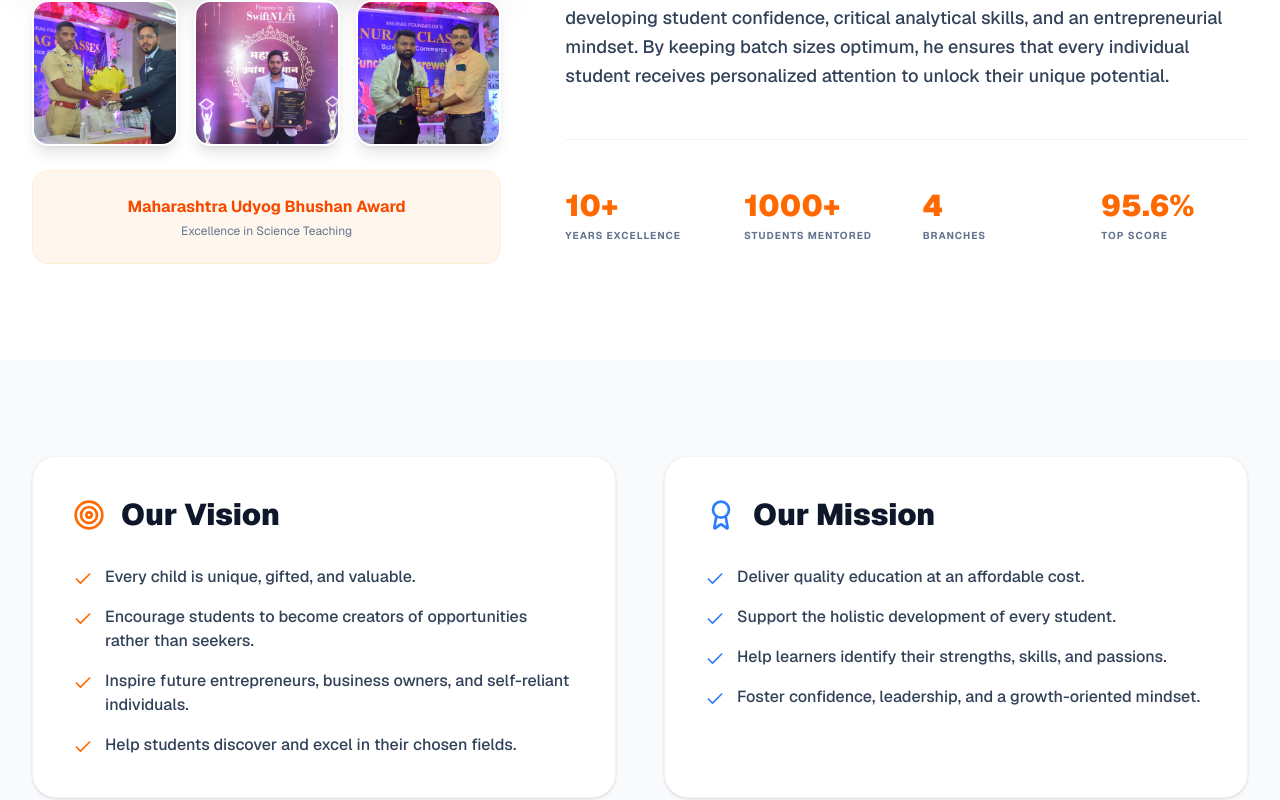
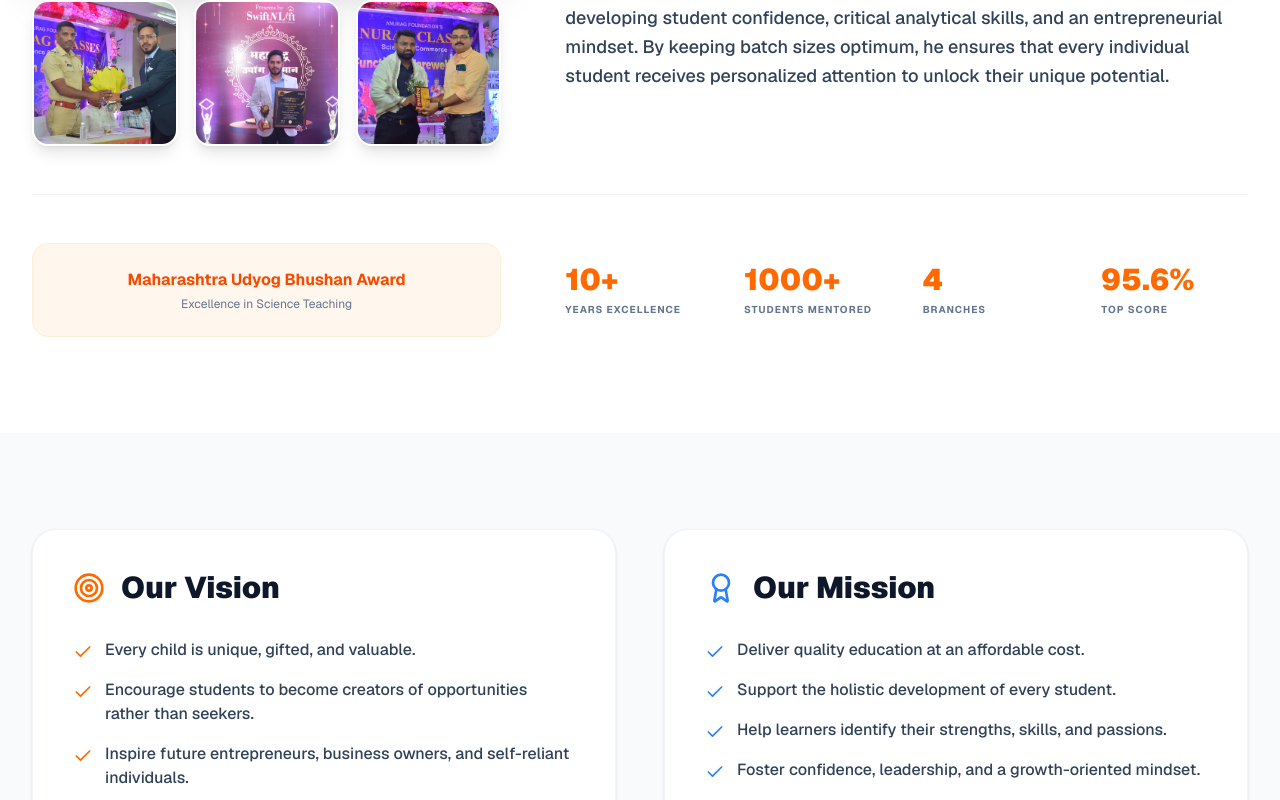
Before and after one commit to anirudhakolay/classes, a Next.js app in the folder anurag-classes-web/: page /about in a window 1280 px wide. Shown: the part 1207-2007 px from the top of the page. Built offline with nearby package versions, Linux system fonts and the light colour scheme.

Commit message:
Align award card and stats row horizontally in about page

```diff
--- a/anurag-classes-web/src/app/about/page.tsx
+++ b/anurag-classes-web/src/app/about/page.tsx
@@ -54,10 +54,6 @@ export default function AboutPage() {
                   <Image src="/achievements/achievement1.jpg" alt="Award Presentation" fill className="object-cover" />
                 </div>
               </div>
-              <div className="bg-orange-50 dark:bg-orange-500/5 p-6 rounded-2xl border border-orange-100 dark:border-orange-500/20 text-center">
-                <p className="text-orange-600 dark:text-orange-400 font-bold">Maharashtra Udyog Bhushan Award</p>
-                <p className="text-slate-500 text-xs mt-1">Excellence in Science Teaching</p>
-              </div>
             </motion.div>
 
             <motion.div {...fadeIn} className="lg:col-span-7">
@@ -77,17 +73,32 @@ export default function AboutPage() {
                   Beyond curriculum teaching, his educational vision is holistic. He focuses on developing student confidence, critical analytical skills, and an entrepreneurial mindset. By keeping batch sizes optimum, he ensures that every individual student receives personalized attention to unlock their unique potential.
                 </p>
               </div>
+            </motion.div>
+          </div>
 
-              <div className="grid grid-cols-2 md:grid-cols-4 gap-8 mt-12 pt-12 border-t border-slate-100 dark:border-slate-800">
+          {/* Aligned Award Info & Stats Row */}
+          <motion.div
+            {...fadeIn}
+            className="grid lg:grid-cols-12 gap-16 mt-12 pt-12 border-t border-slate-100 dark:border-slate-800 items-center"
+          >
+            {/* Award Card (spans 5 cols on desktop to align with left column) */}
+            <div className="lg:col-span-5">
+              <div className="bg-orange-50 dark:bg-orange-500/5 p-6 rounded-2xl border border-orange-100 dark:border-orange-500/20 text-center">
+                <p className="text-orange-600 dark:text-orange-400 font-bold">Maharashtra Udyog Bhushan Award</p>
+                <p className="text-slate-500 text-xs mt-1">Excellence in Science Teaching</p>
+              </div>
+            </div>
+
+            {/* Stats (spans 7 cols on desktop to align with right column) */}
+            <div className="lg:col-span-7 grid grid-cols-2 md:grid-cols-4 gap-8">
               {[{ n: "10+", l: "Years Excellence" }, { n: "1000+", l: "Students Mentored" }, { n: "4", l: "Branches" }, { n: "95.6%", l: "Top Score" }].map((s, i) => (
-                  <div key={i}>
+                <div key={i} className="text-center md:text-left">
                   <div className="text-3xl font-black text-orange-500">{s.n}</div>
                   <div className="text-[10px] text-slate-500 uppercase font-bold tracking-widest mt-1">{s.l}</div>
                 </div>
               ))}
             </div>
           </motion.div>
-          </div>
         </div>
       </section>
 
```
Lines whose indentation alone changed are shown as unchanged.
